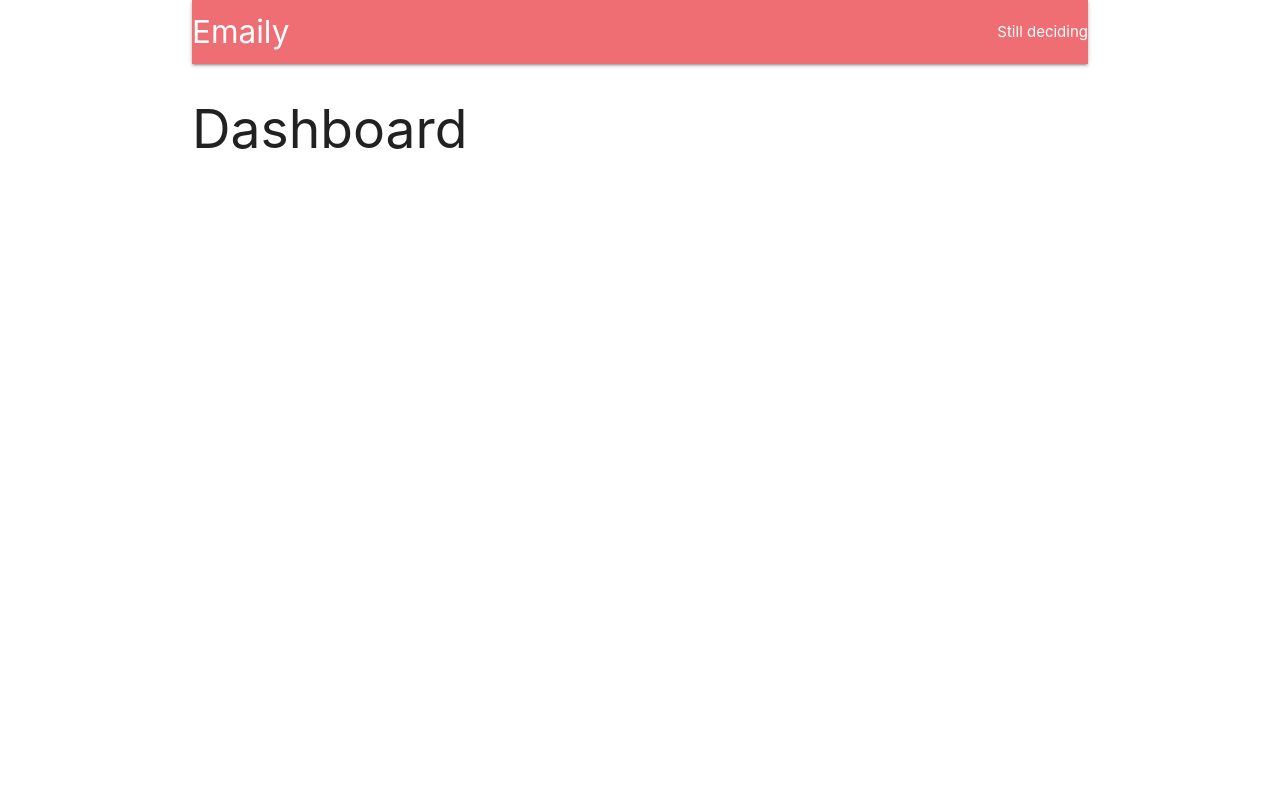
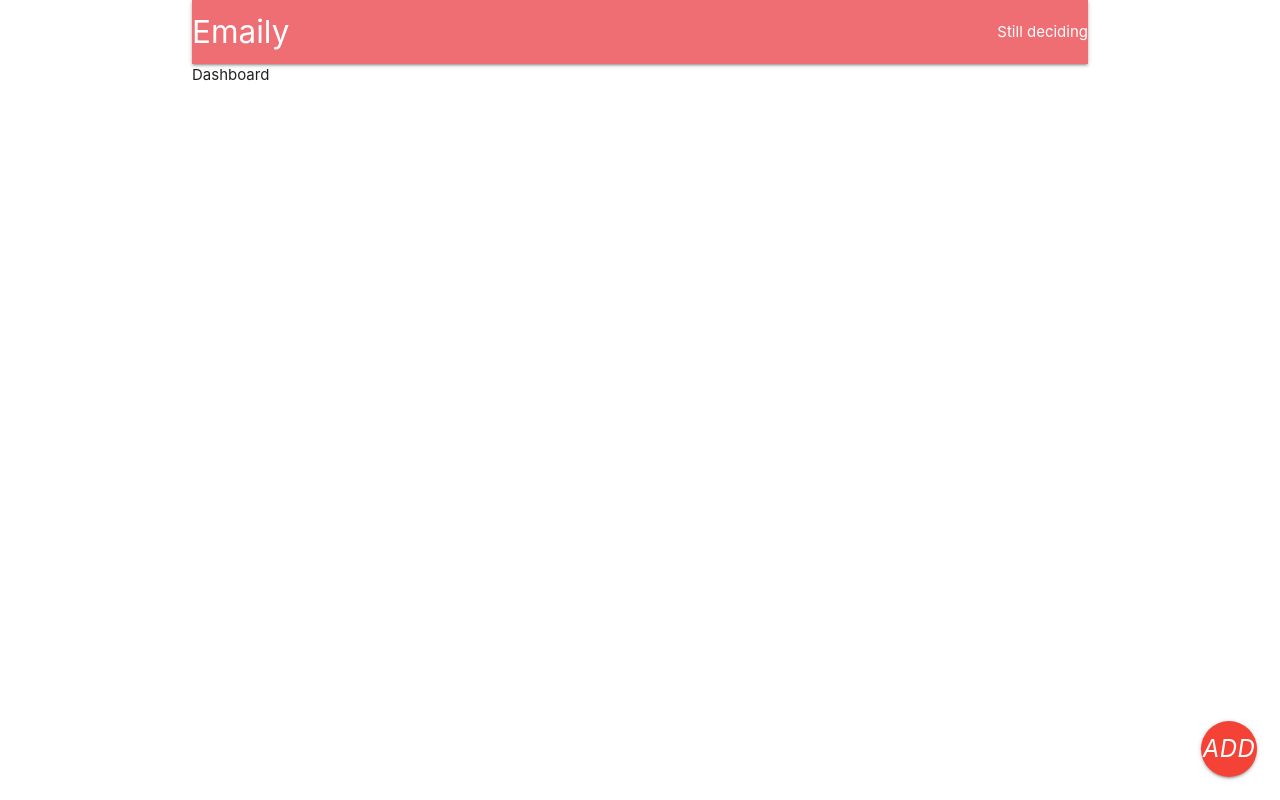
Before and after one commit to sabit990928/feedback, a React (Create React App) app in the folder client/: page /surveys in a window 1280 px wide. Built offline with nearby package versions, Linux system fonts and the light colour scheme; no server answers.

Commit message:
feat: intoduce Dashboard component

```diff
--- a/client/src/components/App.js
+++ b/client/src/components/App.js
@@ -2,11 +2,11 @@ import React, { Component } from 'react';
 import { BrowserRouter, Route } from 'react-router-dom';
 import { connect } from 'react-redux';
 
+import Dashboard from './Dashboard';
 import Header from './Header';
 import Landing from './Landing';
 import * as actions from '../actions';
 
-const Dashboard = () => <h2>Dashboard</h2>;
 const SurveyNew = () => <h2>SurveyNew</h2>;
 
 class App extends Component {
--- /dev/null
+++ b/client/src/components/Dashboard.js
@@ -0,0 +1,15 @@
+import React from 'react';
+import { Link } from 'react-router-dom';
+
+const Dashboard = () => (
+  <div>
+    Dashboard
+    <div className="fixed-action-btn">
+      <Link to="/surveys/new" className="btn-floating btn-large red">
+        <i className="large material-icons">add</i>
+      </Link>
+    </div>
+  </div>
+);
+
+export default Dashboard;
```
